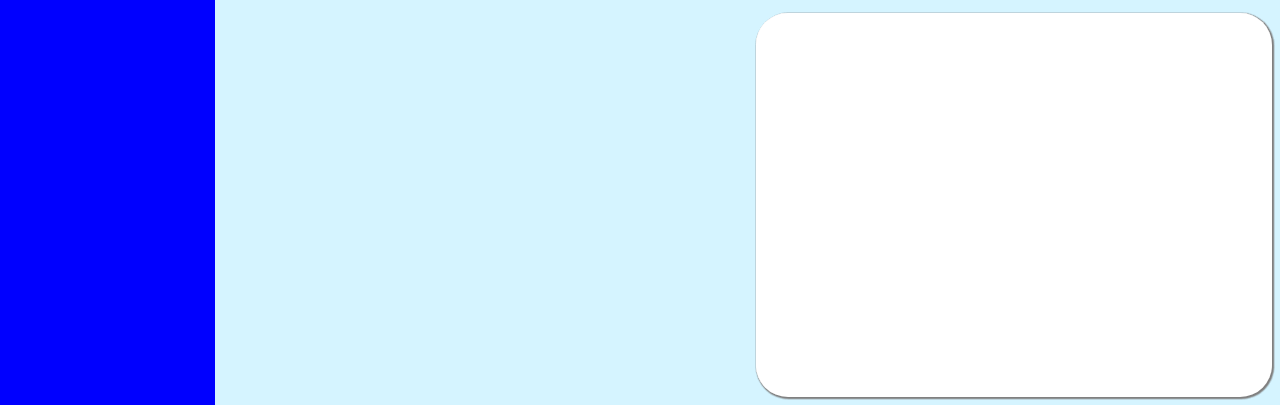
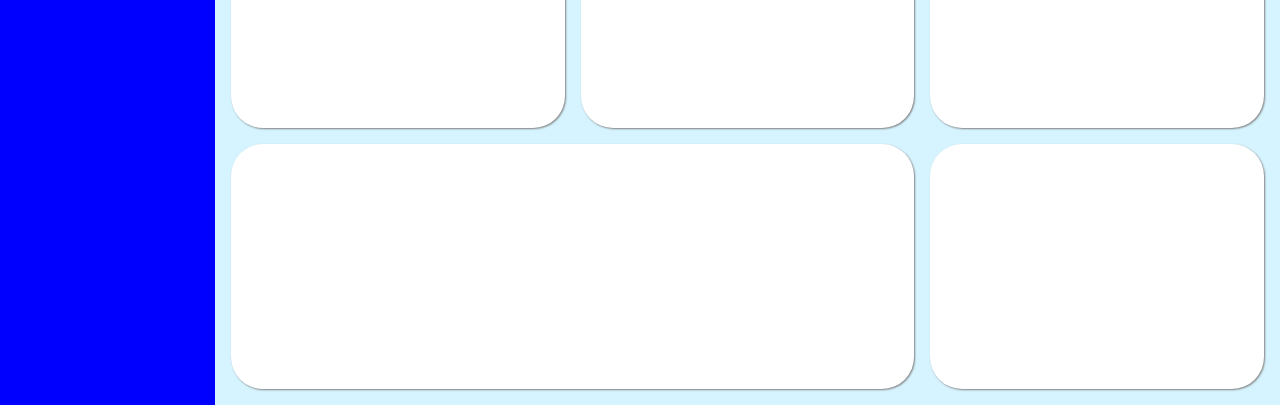
Before and after one commit to kidanekalM/SandBox, a plain HTML site: page Dashboard/Dashboard.html in a window 1280 px wide. Shown: the part 395-800 px from the top of the page. Drawn offline with Linux system fonts and the light colour scheme.

Commit message:
updated sandbox

```diff
--- a/Dashboard/Dashboard.css
+++ b/Dashboard/Dashboard.css
@@ -36,11 +36,13 @@ aside .menuItem:hover{
     display: grid;
     gap: 1rem;
     background-color: rgb(213, 244, 255);
-    grid-template-areas:'h b t'
+    grid-template-areas:
+                    /* 'hdr hdr hdr' */
                         'b b t'
                         'i h t'
                         'e e c' ;
-    padding: .5rem;
+    /* grid-template-rows: 9% 28% 28% 28%; */
+    padding: 1rem;
 }
 .content>.item{
     border-radius: 2rem;
@@ -48,7 +50,7 @@ aside .menuItem:hover{
     background-color: white;
 }
 header.header{
-    grid-area: h;
+    grid-area: hdr;
 }
 .banner{
     grid-area: b;
--- a/Dashboard/Dashboard.html
+++ b/Dashboard/Dashboard.html
@@ -17,7 +17,7 @@
         </aside>
 
         <div class="content">
-            <header class="item header"></header>
+            <!-- <header class="header"></header> -->
             <div class="item banner"></div>
             <div class="item transactions"></div>
             <div class="item inventory"></div>
--- a/index.css
+++ b/index.css
@@ -34,6 +34,7 @@ body {
   justify-content: center;
   font-family: 'Franklin Gothic Medium', 'Arial Narrow', Arial, sans-serif;
   font-size: 2rem;
+  background-color: white;
 }
 
 
```
Lines whose indentation alone changed are shown as unchanged.
